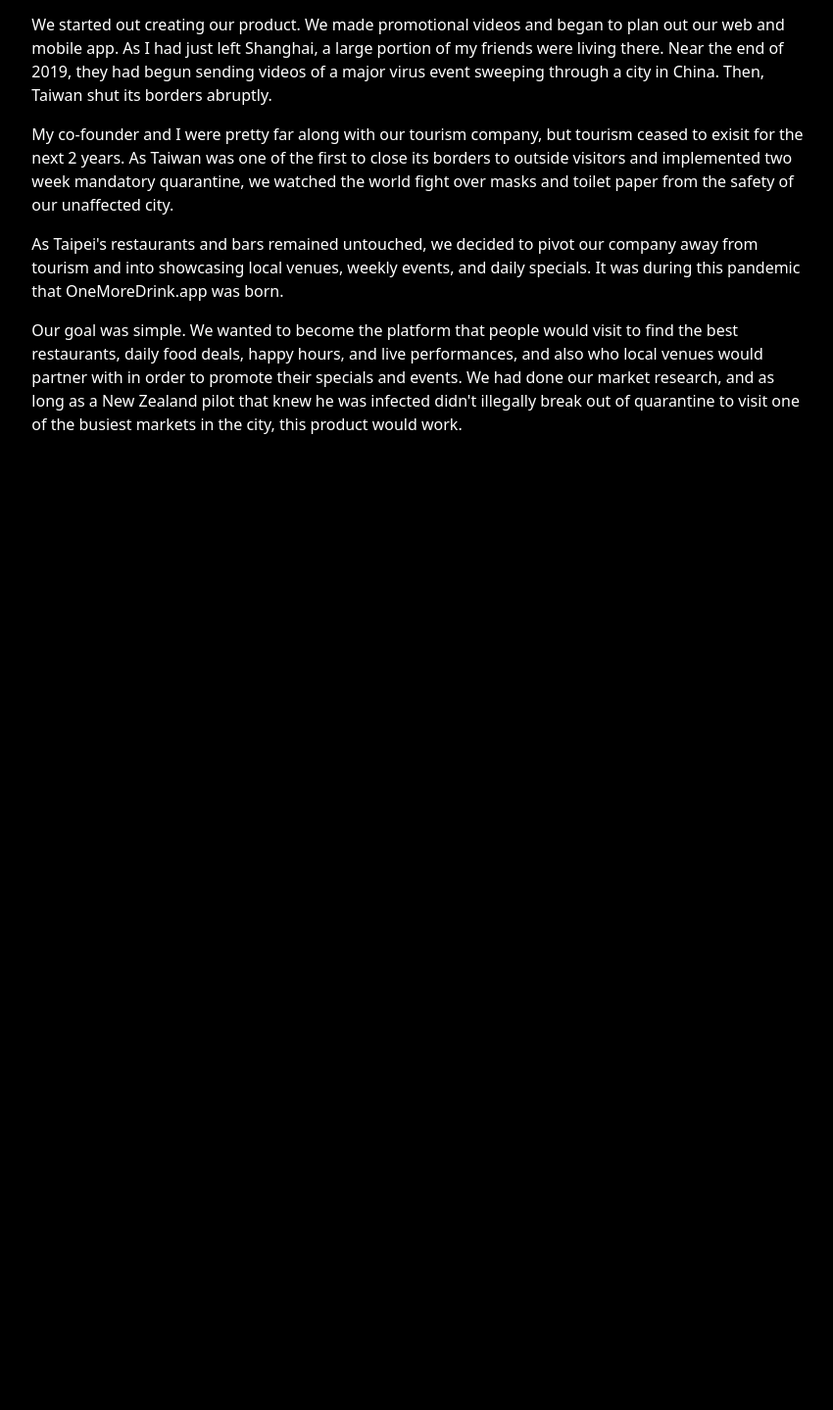
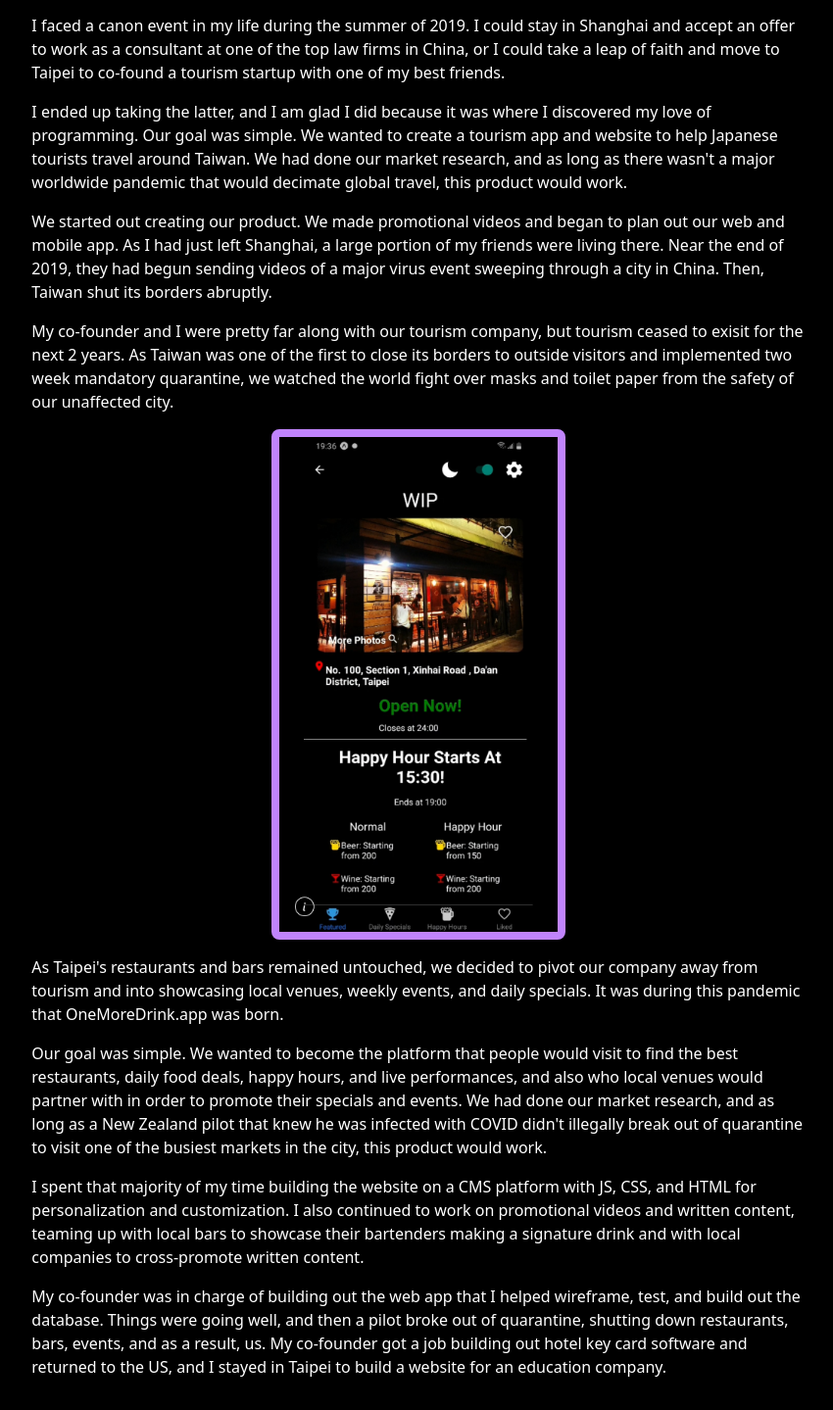
Before and after one commit to jakovid/portfolio, a Next.js app: page /projects/onemoredrink in a window 1280 px wide. Shown: the part 645-2084 px from the top of the page at 98% size, without its empty margins (213-1063 px from the left). Before the commit the page ends 1122 px from the top, so only its background shows below. Built offline with nearby package versions, Linux system fonts and the light colour scheme.

Commit message:
finished omd project

```diff
--- a/components/header.js
+++ b/components/header.js
@@ -16,7 +16,7 @@ export default function BuildHeader(){
                 </Link>
 
                 <Link
-                    href="#my-projects"
+                    href="../#my-projects"
                     className="border-white border-2 items-center w-12 h-8 sm:w-24 flex justify-center rounded-s-full rounded-e-full cursor-pointer hover:bg-purple-400 hover:border-purple-400"
                 >
                     <div className="sm:hidden">< AiFillProject /></div>
--- a/pages/projects/onemoredrink.js
+++ b/pages/projects/onemoredrink.js
@@ -11,10 +11,10 @@ export default function BuildElmntriProject(){
                 <div className="flex flex-col items-center text-center">
                     <h1 className="text-3xl lg:text-4xl">OneMoreDrink.app</h1>
                 </div>
-                <div className="flex w-full gap-4 flex-col pb-8">
-                    <Image src="/images/micronutrient-1.png" height={400} width={800} className="border-8 border-purple-400 rounded-lg"/>
+                <div className="flex w-full gap-4 flex-col pb-8 items-center">
+                    <Image src="/images/omd-1.png" height={400} width={300} className="border-8 border-purple-400 rounded-lg"/>
                     <p>
-                        I faced a canon event in my life during the summer of 2019. I could stay in Shanghai and accept an offer to work at one of the top law firms,
+                        I faced a canon event in my life during the summer of 2019. I could stay in Shanghai and accept an offer to work as a consultant at one of the top law firms in China,
                         or I could take a leap of faith and move to Taipei to co-found a tourism startup with one of my best friends.
                     </p>
                     <p>
@@ -29,6 +29,7 @@ export default function BuildElmntriProject(){
                         My co-founder and I were pretty far along with our tourism company, but tourism ceased to exisit for the next 2 years. As Taiwan was one of the first to close its borders to outside
                         visitors and implemented two week mandatory quarantine, we watched the world fight over masks and toilet paper from the safety of our unaffected city.
                     </p>
+                    <Image src="/images/omd-2.png" height={400} width={300} className="border-8 border-purple-400 rounded-lg"/>
                     <p>
                         As Taipei's restaurants and bars remained untouched, we decided to pivot our company away from tourism and into showcasing local venues, weekly events, and daily specials.
                         It was during this pandemic that OneMoreDrink.app was born.
@@ -36,7 +37,17 @@ export default function BuildElmntriProject(){
                     <p>
                         Our goal was simple. We wanted to become the platform that people would visit to find the best restaurants, daily food deals, happy hours, and live performances,
                         and also who local venues would partner with in order to promote their specials and events. We had done our market research, and as long as a New Zealand
-                        pilot that knew he was infected didn't illegally break out of quarantine to visit one of the busiest markets in the city, this product would work.
+                        pilot that knew he was infected with COVID didn't illegally break out of quarantine to visit one of the busiest markets in the city, this product would work.
+                    </p>
+                    <p>
+                        I spent that majority of my time building the website on a CMS platform with JS, CSS, and HTML for personalization and customization. I also continued to work on
+                        promotional videos and written content, teaming up with local bars to showcase their bartenders making a signature drink and with local companies to cross-promote
+                        written content.
+                    </p>
+                    <p>
+                        My co-founder was in charge of building out the web app that I helped wireframe, test, and build out the database. Things were going well, and then a pilot broke
+                        out of quarantine, shutting down restaurants, bars, events, and as a result, us. My co-founder got a job building out hotel key card software and returned to the US, and I
+                        stayed in Taipei to build a website for an education company.
                     </p>
                 </div>
             </div>
```
Also changed, not shown: public/images/omd-1.PNG (added), public/images/omd-2.PNG (added).
